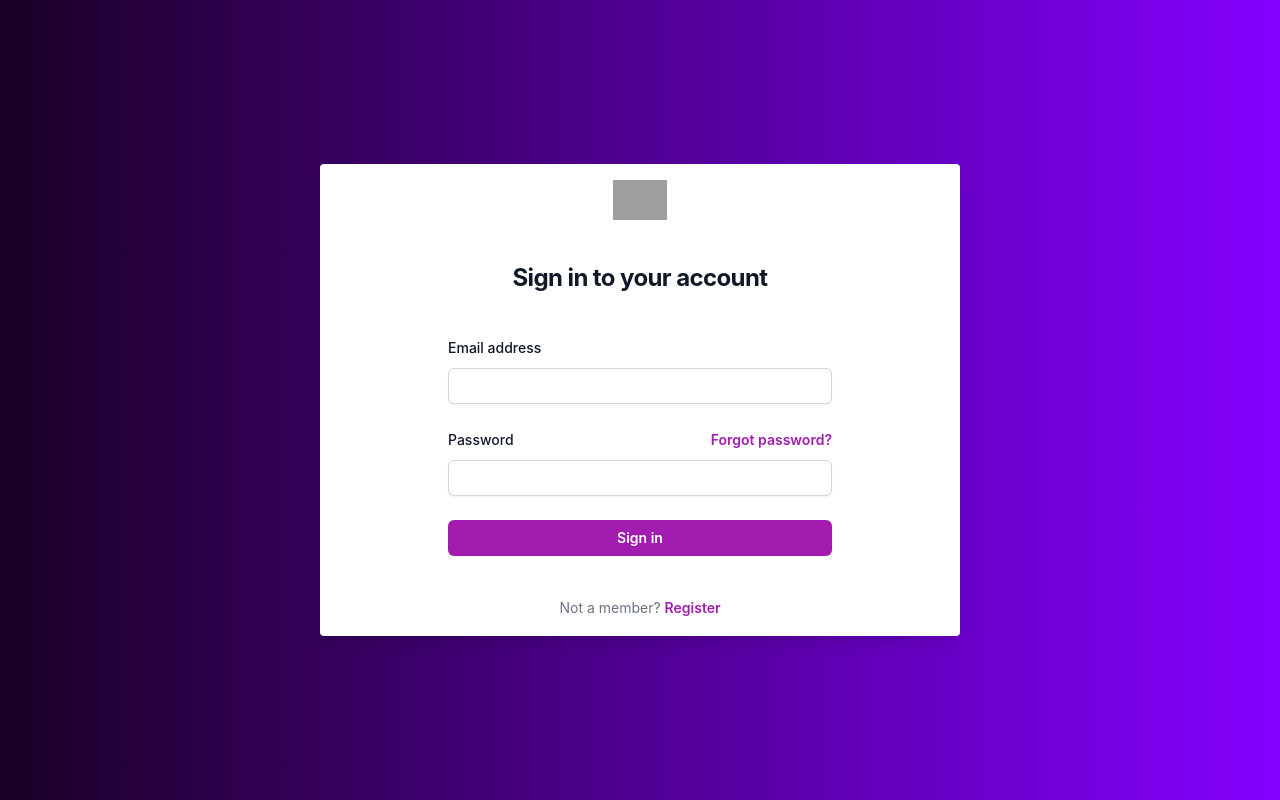
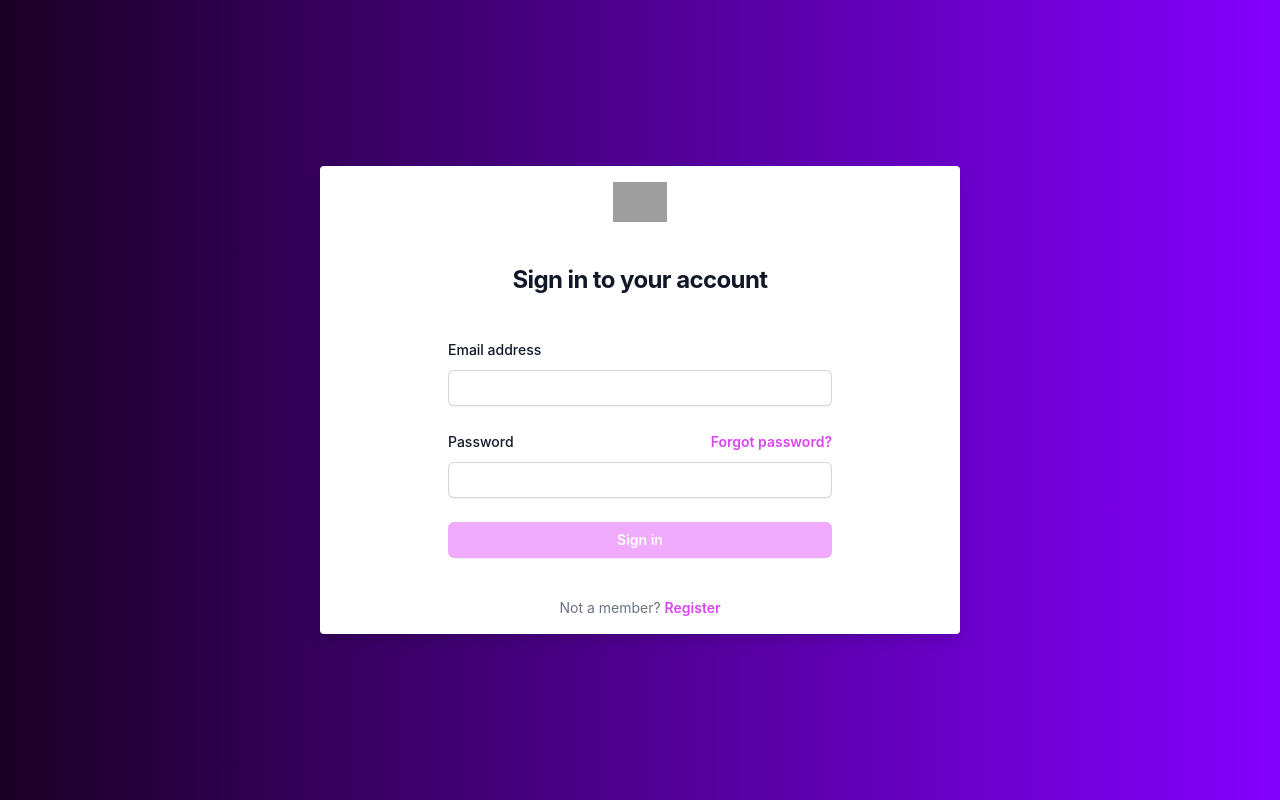
Before and after one commit to jayb989898/Guess-the-word, a React (Create React App) app in the folder guess-the-word.web-ui/: page /login in a window 1280 px wide. Built offline with nearby package versions, Linux system fonts and the light colour scheme; grey boxes are pictures that could not be loaded.

Commit message:
creation common button and link components. adding login form validation

```diff
--- /dev/null
+++ b/guess-the-word.web-ui/src/components/commons/button-main/button-main.tsx
@@ -0,0 +1,20 @@
+import { ButtonMainProps } from "../../../models/props/button-main-props";
+
+export default function ButtonMain(props: ButtonMainProps) {
+  return (
+    <>
+      <button
+        type={`${props.submit ? "submit" : "button"}`}
+        onClick={props.onClick}
+        disabled={props.disabled}
+        className={`${
+          props.disabled
+            ? "bg-fuchsia-300 cursor-not-allowed"
+            : "hover:bg-fuchsia-600 bg-fuchsia-500"
+        } "flex w-full justify-center rounded-md px-3 py-1.5 text-sm font-semibold leading-6 text-white shadow-sm focus-visible:outline focus-visible:outline-2 focus-visible:outline-offset-2`}
+      >
+        {props.text}
+      </button>
+    </>
+  );
+}
--- /dev/null
+++ b/guess-the-word.web-ui/src/components/commons/link-main/link-main.tsx
@@ -0,0 +1,14 @@
+import { LinkMainProps } from "../../../models/props/link-main-props";
+
+export default function LinkMain(props: LinkMainProps) {
+  return (
+    <>
+      <a
+        href={props.href}
+        className="font-semibold hover:text-fuchsia-600 text-fuchsia-500"
+      >
+        {props.text}
+      </a>
+    </>
+  );
+}
--- /dev/null
+++ b/guess-the-word.web-ui/src/models/login-model.ts
@@ -0,0 +1,8 @@
+export class LoginModel {
+  public email: string;
+  public password: string;
+  constructor() {
+    this.email = "";
+    this.password = "";
+  }
+}
--- /dev/null
+++ b/guess-the-word.web-ui/src/models/props/button-main-props.ts
@@ -0,0 +1,17 @@
+export class ButtonMainProps {
+  text: string;
+  disabled: boolean;
+  submit: boolean;
+  onClick: React.MouseEventHandler<HTMLButtonElement> | undefined;
+  constructor(
+    text: string,
+    disabled: boolean,
+    submit: boolean,
+    onClick?: React.MouseEventHandler<HTMLButtonElement>
+  ) {
+    this.text = text;
+    this.disabled = disabled;
+    this.submit = submit;
+    this.onClick = onClick === null ? undefined : onClick;
+  }
+}
--- /dev/null
+++ b/guess-the-word.web-ui/src/models/props/link-main-props.ts
@@ -0,0 +1,8 @@
+export class LinkMainProps {
+  text: string;
+  href: string;
+  constructor(text: string, href?: string) {
+    this.text = text;
+    this.href = href === undefined ? "#" : href;
+  }
+}
--- a/guess-the-word.web-ui/src/routes/login/login.tsx
+++ b/guess-the-word.web-ui/src/routes/login/login.tsx
@@ -1,7 +1,38 @@
-import { Form } from "react-router-dom";
 import "./login.scss";
+import { useEffect, useState } from "react";
+import { LoginModel } from "../../models/login-model";
+import ButtonMain from "../../components/commons/button-main/button-main";
+import { ButtonMainProps } from "../../models/props/button-main-props";
+import { LinkMainProps } from "../../models/props/link-main-props";
+import LinkMain from "../../components/commons/link-main/link-main";
 
 export default function Login() {
+  const [formData, setFormData] = useState(new LoginModel());
+  const [formIsValid, setFormIsValid] = useState(false);
+  const emailReg: RegExp = /^[\w-\.]+@([\w-]+\.)+[\w-]{2,4}$/g;
+
+  useEffect(() => {
+    validateForm();
+  });
+
+  function setEmail(value: string): void {
+    setFormData({ ...formData, email: value });
+  }
+
+  function setPassword(value: string): void {
+    setFormData({ ...formData, password: value });
+  }
+
+  function validateForm(): void {
+    const mailIsValid: boolean = emailReg.test(formData.email);
+    const passwordIsValid: boolean = formData.password.length > 0;
+    setFormIsValid(mailIsValid && passwordIsValid);
+  }
+
+  function login(): void {
+    return;
+  }
+
   return (
     <>
       <div id="container-quiz">
@@ -18,9 +49,8 @@ export default function Login() {
                   Sign in to your account
                 </h2>
               </div>
-
               <div className="mt-10 sm:mx-auto sm:w-full sm:max-w-sm">
-                <form className="space-y-6" action="#" method="POST">
+                <form className="space-y-6" onSubmit={() => login()}>
                   <div>
                     <label
                       htmlFor="email"
@@ -35,11 +65,12 @@ export default function Login() {
                         type="email"
                         autoComplete="email"
                         required
-                        className="block w-full rounded-md border-0 py-1.5 text-gray-900 shadow-sm ring-1 ring-inset ring-gray-300 placeholder:text-gray-400 focus:ring-2 focus:ring-inset focus:ring-indigo-600 sm:text-sm sm:leading-6"
+                        className="block w-full rounded-md border-0 py-1.5 text-gray-900 shadow-sm ring-1 ring-inset ring-gray-300 placeholder:text-gray-400 focus:ring-2 focus:ring-inset focus:ring-fuchsia-600 sm:text-sm sm:leading-6"
+                        value={formData.email}
+                        onChange={(event) => setEmail(event.target.value)}
                       />
                     </div>
                   </div>
-
                   <div>
                     <div className="flex items-center justify-between">
                       <label
@@ -49,12 +80,9 @@ export default function Login() {
                         Password
                       </label>
                       <div className="text-sm">
-                        <a
-                          href="#"
-                          className="font-semibold text-fuchsia-700 hover:text-fuchsia-500"
-                        >
-                          Forgot password?
-                        </a>
+                        <LinkMain
+                          {...new LinkMainProps("Forgot password?")}
+                        ></LinkMain>
                       </div>
                     </div>
                     <div className="mt-2">
@@ -64,29 +92,21 @@ export default function Login() {
                         type="password"
                         autoComplete="current-password"
                         required
-                        className="block w-full rounded-md border-0 py-1.5 text-gray-900 shadow-sm ring-1 ring-inset ring-gray-300 placeholder:text-gray-400 focus:ring-2 focus:ring-inset focus:ring-indigo-600 sm:text-sm sm:leading-6"
+                        className="block w-full rounded-md border-0 py-1.5 text-gray-900 shadow-sm ring-1 ring-inset ring-gray-300 placeholder:text-gray-400 focus:ring-2 focus:ring-inset focus:ring-fuchsia-600 sm:text-sm sm:leading-6"
+                        value={formData.password}
+                        onChange={(event) => setPassword(event.target.value)}
                       />
                     </div>
                   </div>
-
                   <div>
-                    <button
-                      type="submit"
-                      className="flex w-full justify-center rounded-md bg-fuchsia-700 px-3 py-1.5 text-sm font-semibold leading-6 text-white shadow-sm hover:bg-fuchsia-500 focus-visible:outline focus-visible:outline-2 focus-visible:outline-offset-2 focus-visible:outline-fuchsia-600"
-                    >
-                      Sign in
-                    </button>
+                    <ButtonMain
+                      {...new ButtonMainProps("Sign in", !formIsValid, true)}
+                    ></ButtonMain>
                   </div>
                 </form>
-
                 <p className="mt-10 text-center text-sm text-gray-500">
-                  Not a member?{" "}
-                  <a
-                    href="#"
-                    className="hover:text-fuchsia-500 text-fuchsia-700 font-semibold leading-6"
-                  >
-                    Register
-                  </a>
+                  Not a member?&nbsp;
+                  <LinkMain {...new LinkMainProps("Register")}></LinkMain>
                 </p>
               </div>
             </div>
```
